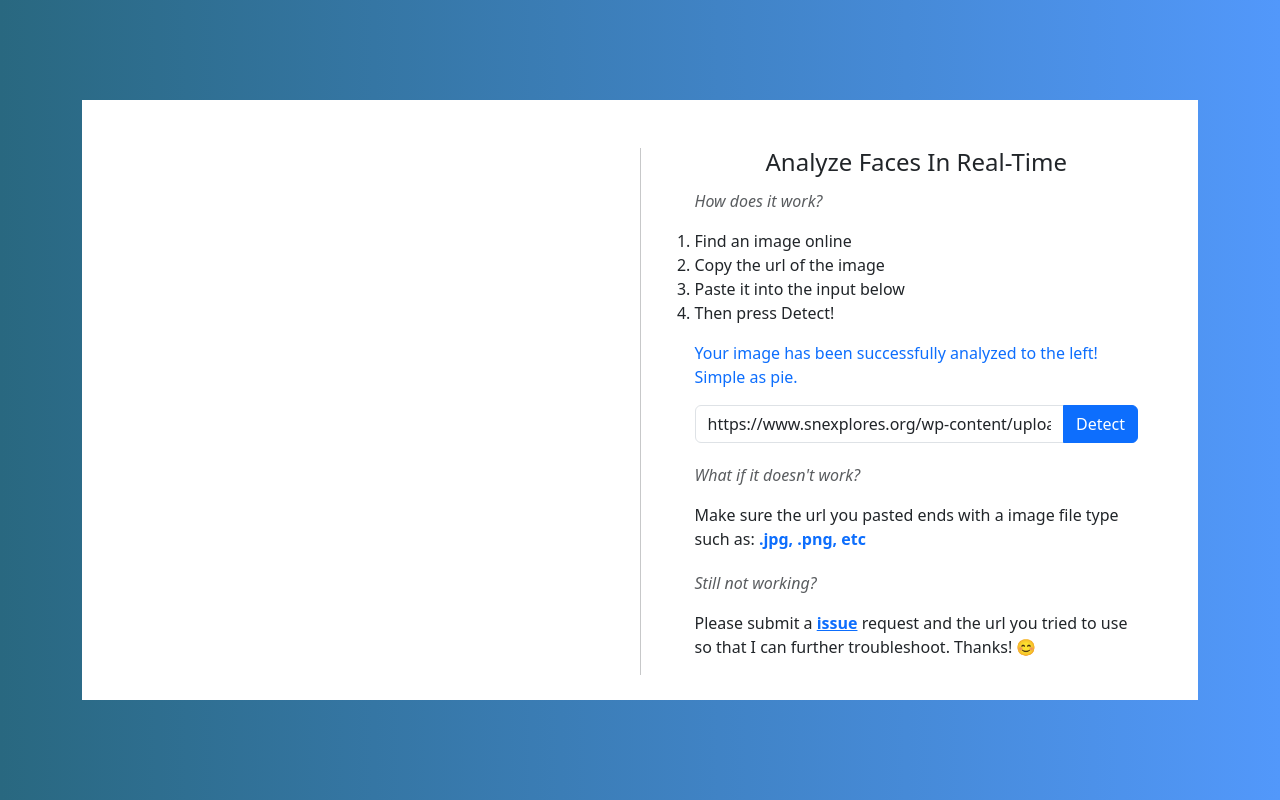
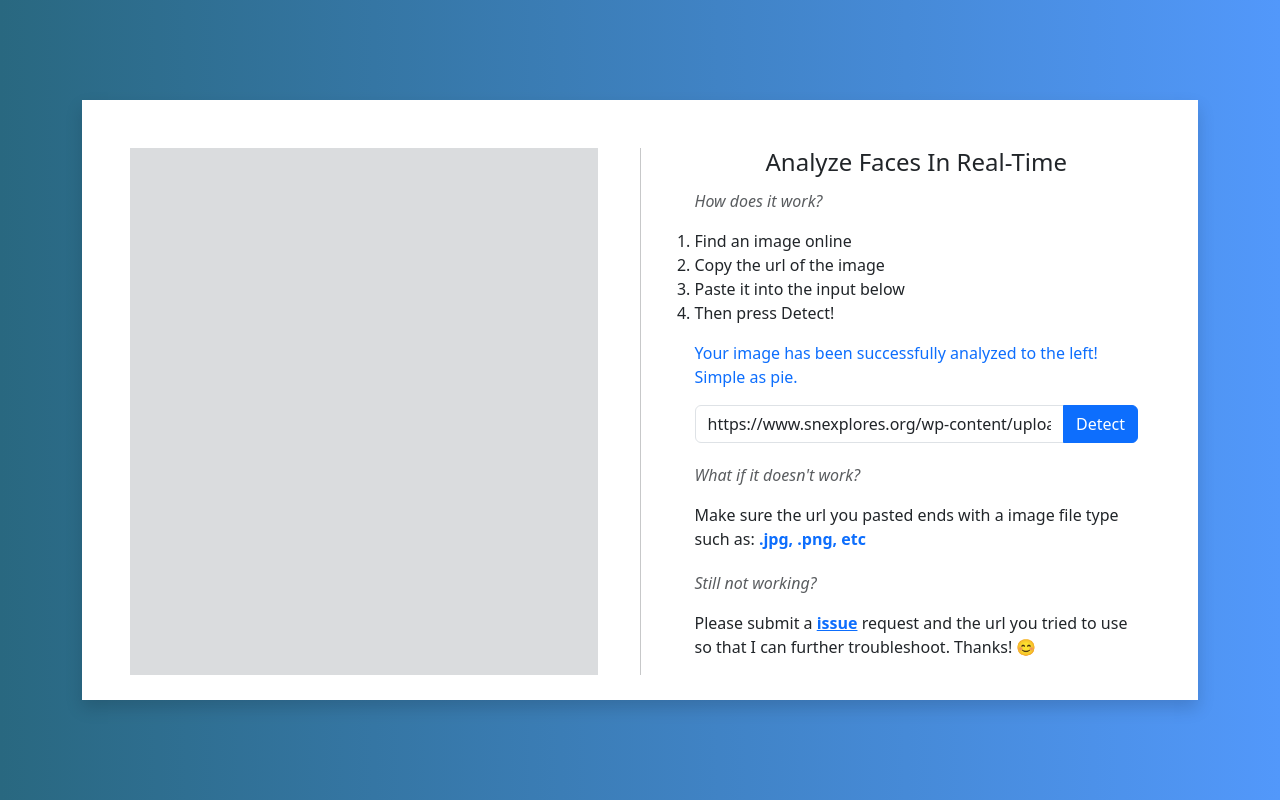
Before and after one commit to pixelRena/VisageAi, a React (Create React App) app in the folder frontend/: page / in a window 1280 px wide. Built offline with nearby package versions, Linux system fonts and the light colour scheme.

Commit message:
Removed tachyon classes, updated layout of columns and designs

```diff
--- a/frontend/src/App.js
+++ b/frontend/src/App.js
@@ -112,8 +112,8 @@ class App extends Component {
 		return (
 				<Container className="d-flex align-items-center justify-content-center center text-center"
 				style={{height:"100vh"}}>
-				<Row className="d-flex bg-white p-5 h-75 w-100">
-					<Col>
+				<Row className="shadow d-flex bg-white p-5 h-75 w-100">
+					<Col className="bg-secondary bg-opacity-25">
 						<FaceRecognition box={box} imageUrl={imageUrl}/>
 					</Col>
 					<Col sm="1">
@@ -124,8 +124,8 @@ class App extends Component {
 					</Col>
 				</Row>
 				<div className='alertBox' style={{display:'none'}}>
-					<div className="pa3 bg-black ba b--white">
-						<span className='alert-text white'></span>
+					<div>
+						<span className='alert-text'></span>
 					</div>
 				</div>
 			</Container>
```
